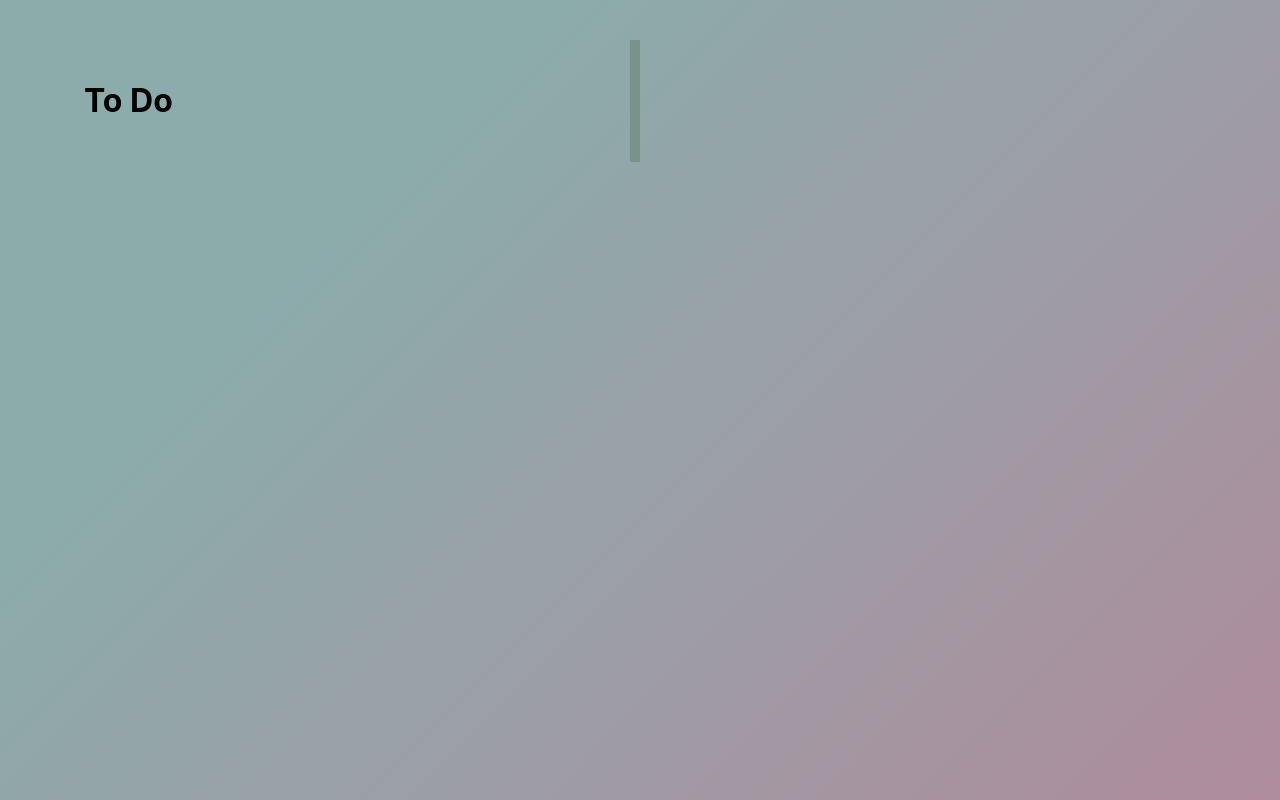
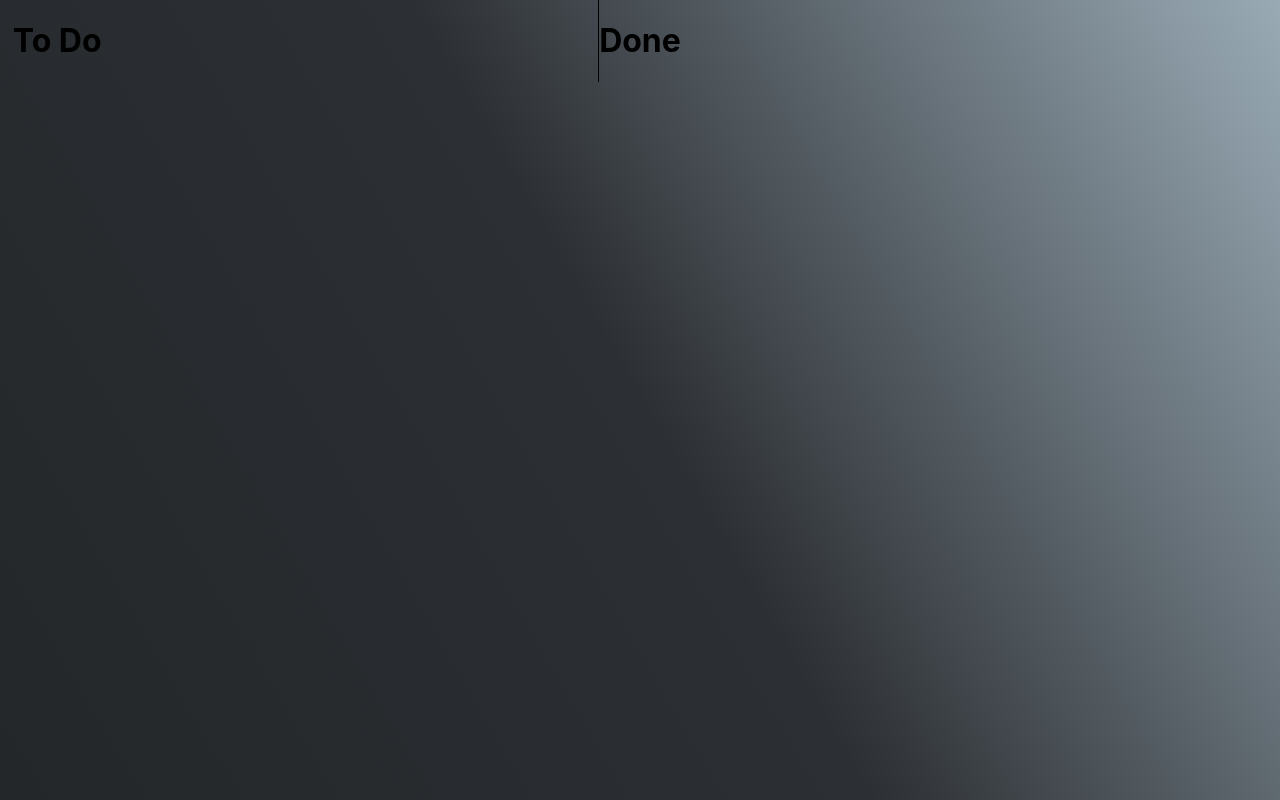
Before and after one commit to TshiSelle/ToDo, a React (Create React App) app in the folder to-do/: page / in a window 1280 px wide. Built offline with nearby package versions, Linux system fonts and the light colour scheme; the HTML template or start-up script is replaced by a standard one.

Commit message:
added done and to do sections

```diff
--- a/to-do/src/App.css
+++ b/to-do/src/App.css
@@ -3,14 +3,13 @@
   place-items: center;
   height: 100vh;
   background-color: #af8c9d;
-  background-image: linear-gradient(315deg, #af8c9d 0%, #8cacac 74%);
+  background-image: linear-gradient(-120deg, #99aab5, #2c2f33, #23272a);
 }
 
 .app_body {
   display: flex;
 
-  height: 90vh;
-  width: 90vw;
+  height: 100vh;
+  width: 98vw;
   /*box-shadow: -1px 4px 20px -6px rgba(0, 0, 0, 0.75);*/
-  border-radius: 10px;
 }
--- a/to-do/src/App.jsx
+++ b/to-do/src/App.jsx
@@ -2,12 +2,14 @@ import React from 'react';
 import './App.css';
 
 import ToDo from './components/ToDo';
+import Done from './components/Done';
 
 function App() {
   return (
     <div className='app'>
       <div className='app_body'>
         <ToDo />
+        <Done />
       </div>
     </div>
   );
--- a/to-do/src/components/Done.css
+++ b/to-do/src/components/Done.css
@@ -0,0 +1,4 @@
+.done {
+  display: flex;
+  flex-direction: column;
+}
--- a/to-do/src/components/Done.jsx
+++ b/to-do/src/components/Done.jsx
@@ -0,0 +1,11 @@
+import React, { Component } from 'react';
+
+function Done() {
+  return (
+    <div className='done'>
+      <h1> Done</h1>
+    </div>
+  );
+}
+
+export default Done;
--- a/to-do/src/components/ToDo.css
+++ b/to-do/src/components/ToDo.css
@@ -7,9 +7,8 @@
 .todo_header {
   display: flex;
   justify-content: space-between;
-  padding: 20px;
-  align-content: center;
-  border-right: 10px solid #7a9388;
+
+  border-right: 1px solid black;
 }
 
 .todo_headerRight {
@@ -19,7 +18,7 @@
   min-width: 10vw;
 }
 
-/*.sidebar_headerRight > .MuiSvgIcon-root {
+.sidebar_headerRight > .MuiSvgIcon-root {
   margin-right: 2vw;
   font-size: 24px !important;
-}*/
+}
```
